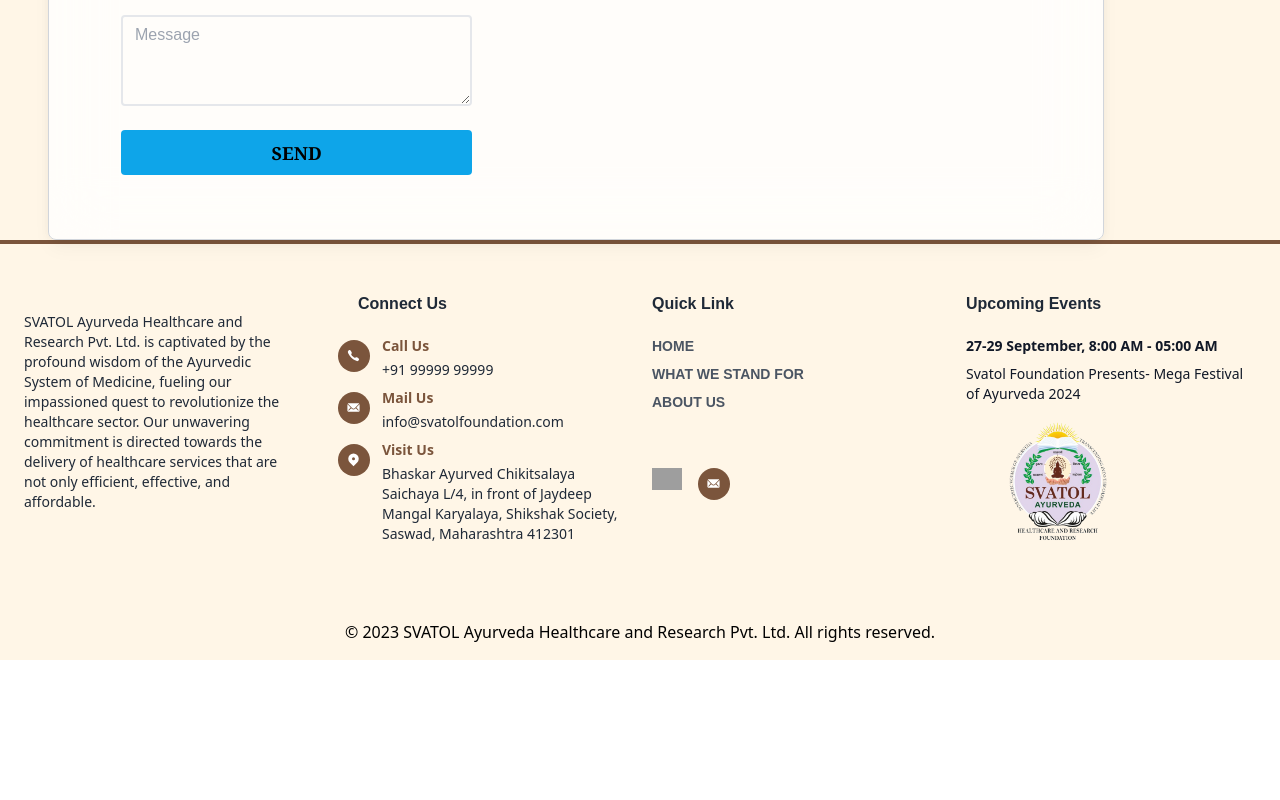
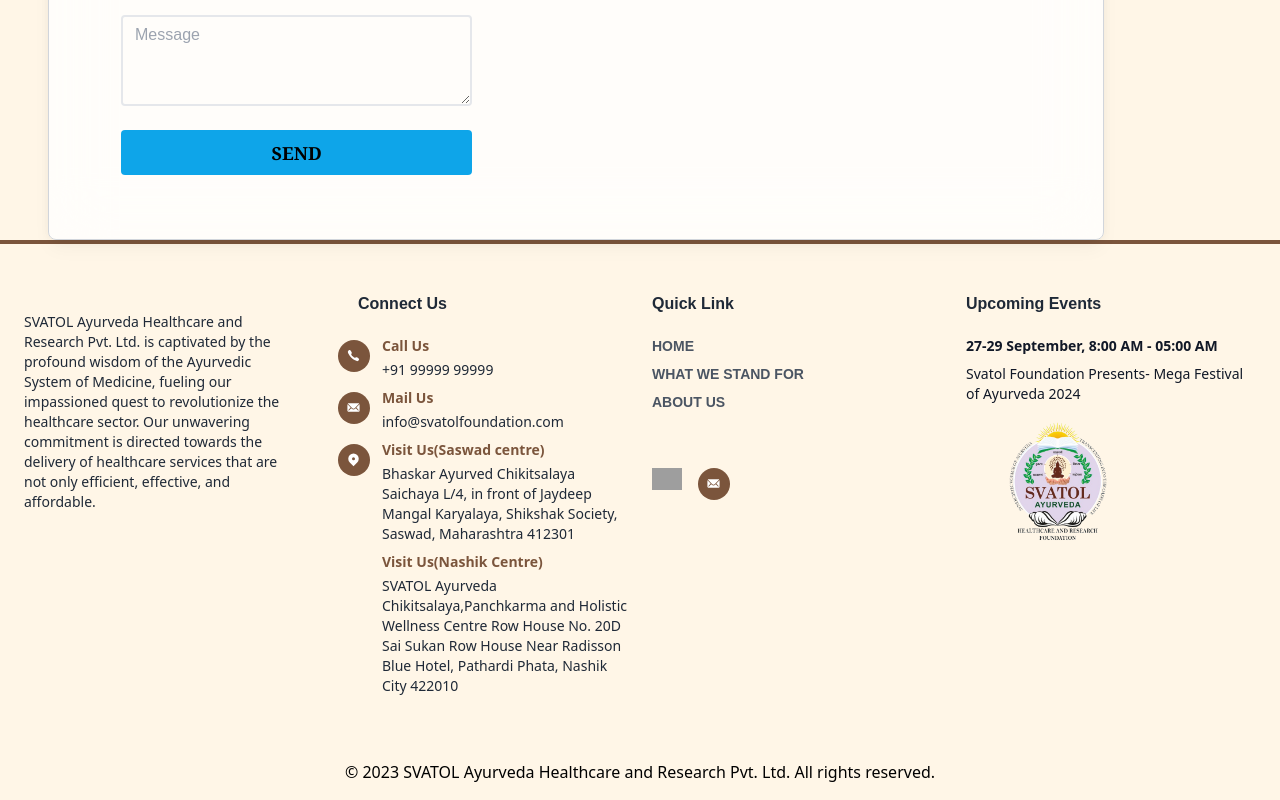
Before and after one commit to tipic2024/Svatol_Website, a React (Create React App) app: page / in a window 1280 px wide. Shown: the part 3153-3953 px from the top of the page. Before the commit the page ends 3813 px from the top, so only its background shows below. Built offline with nearby package versions, Linux system fonts and the light colour scheme; grey boxes are pictures that could not be loaded.

Commit message:
contact us footer change

```diff
--- a/src/components/footer.js
+++ b/src/components/footer.js
@@ -68,12 +68,19 @@
                     </Link>
                   </div>
                   <Link to="https://maps.app.goo.gl/L76HuDVuzsyrUfk69">
-                    <div className='flex-col'>
-                      <p className="text-[#7B553C] font-sans text-sm font-semibold">Visit Us</p>
+                    <div className='flex-row'>
+                      <p className="text-[#7B553C] font-sans text-sm font-semibold">Visit Us(Saswad centre)</p>
                       <p className="text-gray-800 text-sm font-sans mt-1 flex-wrap">Bhaskar Ayurved Chikitsalaya Saichaya L/4, in front of Jaydeep Mangal Karyalaya, Shikshak Society, Saswad, Maharashtra 412301</p>
                     </div>
                   </Link>
                 </div>
+                {/* google map link for Nashik center is remaining */}
+                <Link to="">
+                    <div className='flex-row ml-11'>
+                      <p className="text-[#7B553C] font-sans text-sm font-semibold">Visit Us(Nashik Centre) </p>
+                      <p className="text-gray-800 text-sm font-sans mt-1 flex-wrap">SVATOL Ayurveda Chikitsalaya,Panchkarma and Holistic Wellness Centre Row House No. 20D Sai Sukan Row House Near Radisson Blue Hotel, Pathardi Phata, Nashik City 422010</p>
+                    </div>
+                  </Link>
               </div>
             </div>
 
```
